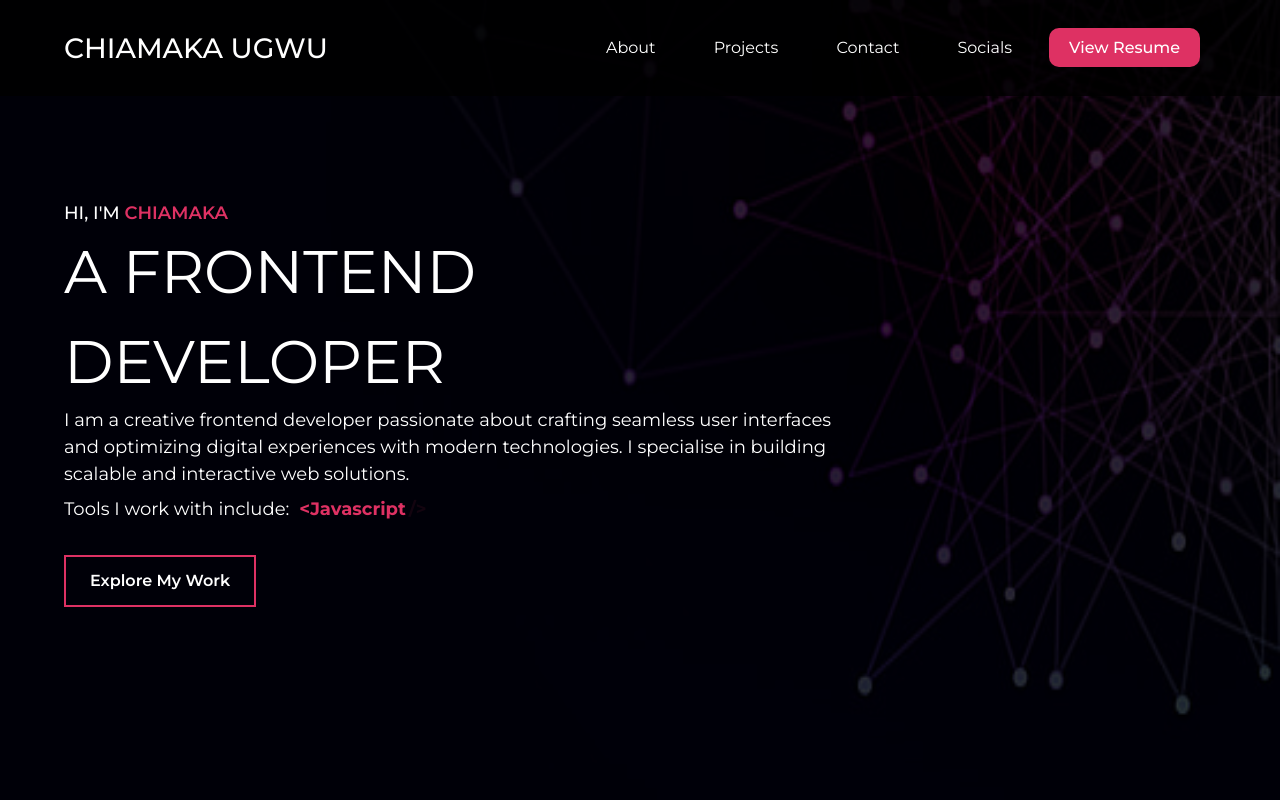
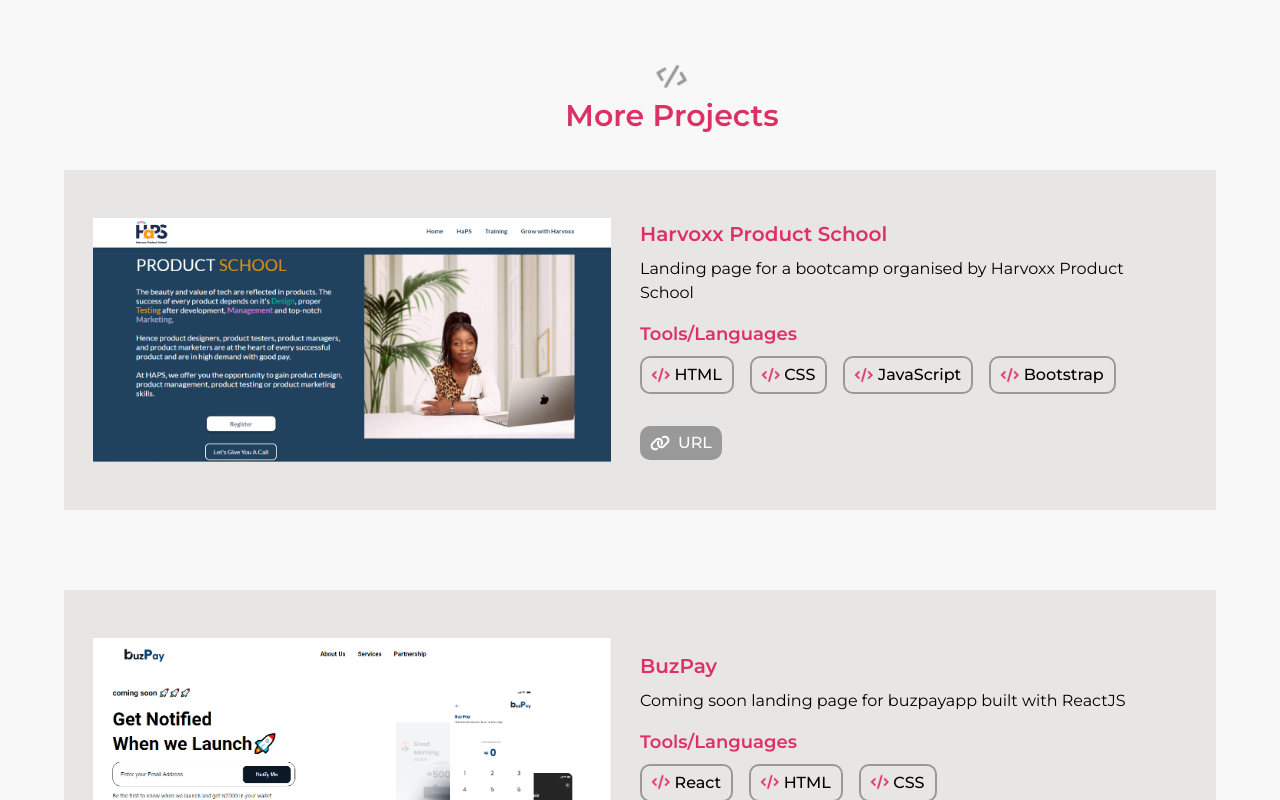
Before and after one commit to chiamaka-ugwu/P-v2, a React (Create React App) app: page / in a window 1280 px wide. Shown: the top 800 px of the page. Built offline with nearby package versions, Linux system fonts and the light colour scheme.

Commit message:
Updated Projects

```diff
--- a/src/App.js
+++ b/src/App.js
@@ -8,8 +8,8 @@
     <>
       <Router>
           <Routes>
-              <Route path="/" element={<HomePage />} />
-              <Route path="/projects" element={<ProjectPage />} />
+              {/* <Route path="/" element={<HomePage />} /> */}
+              <Route path="/" element={<ProjectPage />} />
           </Routes>
       </Router>
     </>
```
